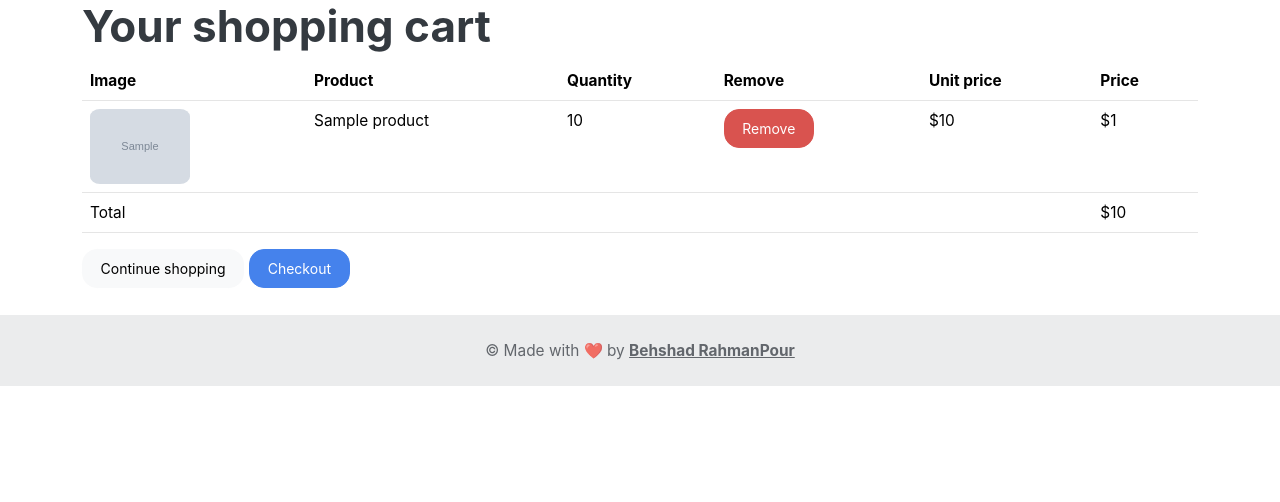
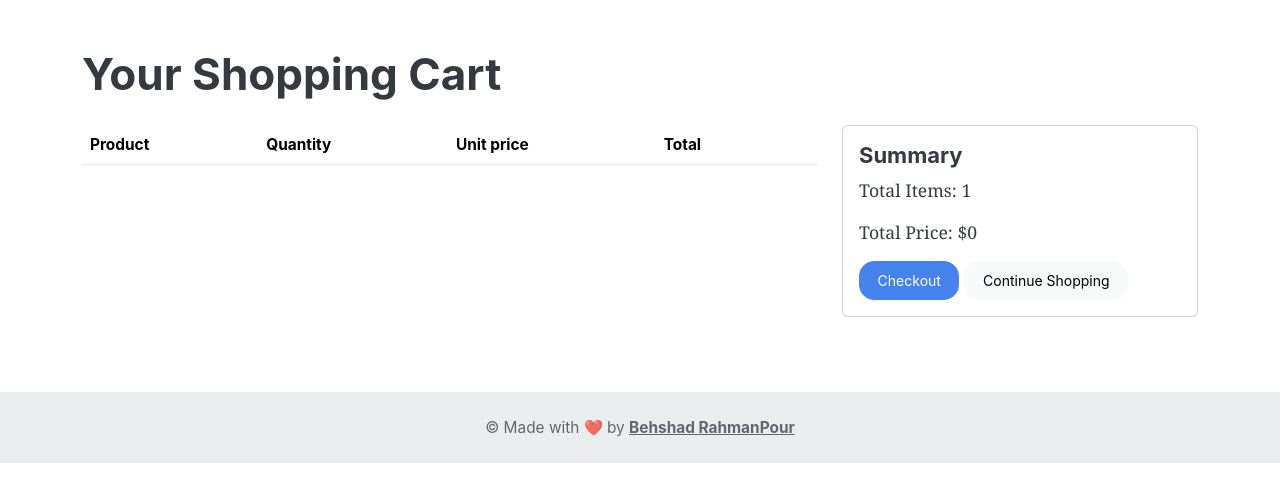
Before and after one commit to behshadrhp/ShadMall, a Django app: template templates/cart/detail.html in a window 1280 px wide. Shown: the part 58-560 px from the top of the page. Run offline with Django 4.2, Linux system fonts and the light colour scheme; the template is opened without the code that fills it: most values are stand-ins (such as "Sample title", 1, 10 or a date in 2020); grey boxes marked "Sample" are stand-in pictures; lists and menus that the app fills with data are empty; some libraries are stand-ins or nearby versions.

Commit message:
update detail template + create processors for cart app

```diff
--- /dev/null
+++ b/cart/context_processors.py
@@ -0,0 +1,5 @@
+from .cart import Cart
+
+
+def cart(request):
+    return {'cart': Cart(request)}
--- a/core/settings/common.py
+++ b/core/settings/common.py
@@ -57,6 +57,7 @@ TEMPLATES = [
                 'django.template.context_processors.request',
                 'django.contrib.auth.context_processors.auth',
                 'django.contrib.messages.context_processors.messages',
+                'cart.context_processors.cart',
             ],
         },
     },
--- a/templates/cart/detail.html
+++ b/templates/cart/detail.html
@@ -5,55 +5,71 @@
   Your Shopping Cart
 {% endblock %}
 
+{% block content %}
+<div class="container my-5">
+  <h1 class="mb-4">Your Shopping Cart</h1>
 
-{% block content %}
-<div class="container">
-  <h1>Your shopping cart</h1>
+  <div class="row">
+    <div class="col-md-8">
       <div class="table-responsive">
         <table class="table">
           <thead>
             <tr>
-          <th>Image</th>
               <th>Product</th>
               <th>Quantity</th>
-          <th>Remove</th>
               <th>Unit price</th>
-          <th>Price</th>
+              <th>Total</th>
+              <th></th>
             </tr>
           </thead>
           <tbody>
             {% for item in cart %}
               {% with product=item.product %}
                 <tr>
-          <td>
+                  <td class="d-flex align-items-center">
+                    <div class="mr-3">
                       <a href="{{ product.get_absolute_url }}">
                         <img src="{% if product.cover %}{{ product.cover.url }}{% else %}{% static "img/product.jpeg" %}{% endif %}" style='width: 100px;border-radius: 10%;'>
                       </a>
+                    </div>
+                    <div>
+                      {{ product.title }}
+                    </div>
                   </td>
-          <td>{{ product.title }}</td>
                   <td>{{ item.quantity }}</td>
+                  <td>${{ item.price }}</td>
+                  <td>${{ item.total_price }}</td>
                   <td>
                     <form action="{% url "cart:cart_remove" product.id %}" method="post">
                       {% csrf_token %}
-              <input type="submit" class="btn btn-danger" value="Remove">
+                      <button type="submit" class="btn btn-sm btn-outline-danger">Remove</button>
                     </form>
                   </td>
-          <td class="num">${{ item.price }}</td>
-          <td class="num">${{ item.total_price }}</td>
                 </tr>
               {% endwith %}
             {% endfor %}
-        <tr class="total">
-          <td>Total</td>
-          <td colspan="4"></td>
-          <td class="num">${{ cart.get_total_price }}</td>
-        </tr>
           </tbody>
         </table>
       </div>
-  <div class="text-right">
-    <a href="{% url "shop:product_list" %}" class="btn btn-light">Continue shopping</a>
+    </div>
+    <div class="col-md-4">
+      <div class="card">
+        <div class="card-body">
+          <h5 class="card-title">Summary</h5>
+          <p class="card-text">Total Items: {{ total_items }}</p>
+          <p class="card-text">Total Price: ${{ cart.get_total_price }}</p>
           <a href="#" class="btn btn-primary">Checkout</a>
+          <a href="{% url "shop:product_list" %}" class="btn btn-light">Continue Shopping</a>
         </div>
       </div>
+    </div>
+  </div>
+
+  {% if total_items == 0 %}
+    <div class="mt-5 text-center">
+      <p>Your cart is empty.</p>
+      <a href="{% url "shop:product_list" %}" class="btn btn-primary">Start Shopping</a>
+    </div>
+  {% endif %}
+</div>
 {% endblock %}
```
Lines whose indentation alone changed are shown as unchanged.
